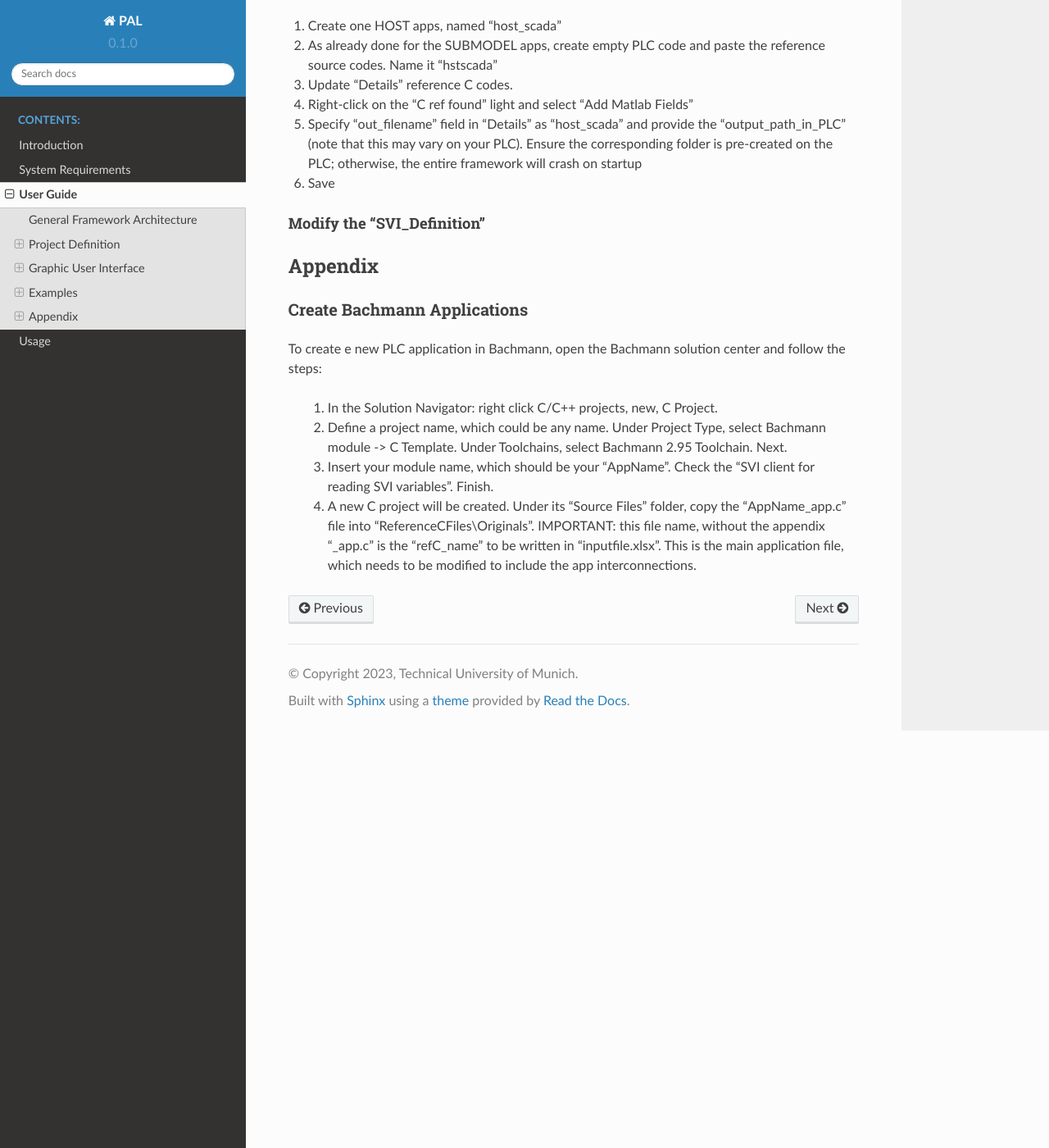
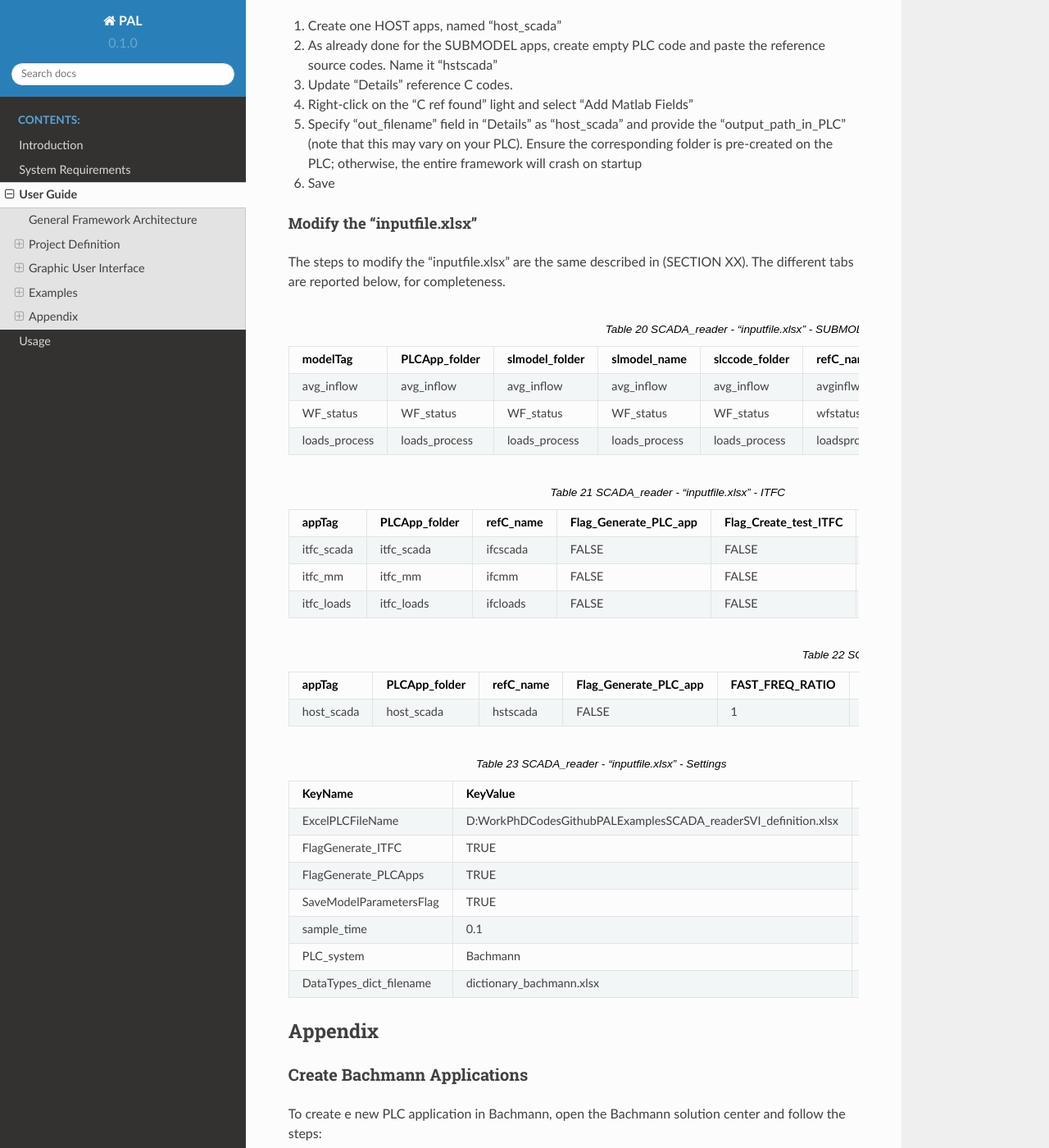
Before and after one commit to TUMLWE/PAL, a Sphinx documentation site: the page built from docs/source/user_guide.rst, in a window 1280 px wide and 1400 px high, scrolled down 27134 px. Shown: the whole window at 82% size. Built offline with Sphinx 7.4.7 and the Read the Docs theme 2.0.0, drawn with Linux system fonts in a browser that asks for light colours; some of the changed text lies outside the part shown.

Commit message:
docs update

```diff
--- /dev/null
+++ b/docs/source/inputfile_scadap1_host.csv
@@ -0,0 +1,2 @@
+appTag,PLCApp_folder,refC_name,Flag_Generate_PLC_app,FAST_FREQ_RATIO,SLOW_FREQ_RATIO,CTRL_FREQ_RATIO,out_filename,output_path_in_PLC,output_file_duration_s,Comment
+host_scada,host_scada,hstscada,FALSE,1,10,10,host_scada,/usbBulk0/SCADA/,60,
--- /dev/null
+++ b/docs/source/inputfile_scadap1_itfc.csv
@@ -0,0 +1,4 @@
+appTag,PLCApp_folder,refC_name,Flag_Generate_PLC_app,Flag_Create_test_ITFC,test_ITFC_filename,Comment
+itfc_scada,itfc_scada,ifcscada,FALSE,FALSE,,
+itfc_mm,itfc_mm,ifcmm,FALSE,FALSE,,
+itfc_loads,itfc_loads,ifcloads,FALSE,FALSE,,
--- /dev/null
+++ b/docs/source/inputfile_scadap1_settings.csv
@@ -0,0 +1,8 @@
+KeyName,KeyValue,Comment
+ExcelPLCFileName,"D:\Work\PhD\Codes\Github\PAL\Examples\SCADA_reader\SVI_definition.xlsx",
+FlagGenerate_ITFC,TRUE,
+FlagGenerate_PLCApps,TRUE,
+SaveModelParametersFlag,TRUE,
+sample_time,0.1,
+PLC_system,Bachmann,
+DataTypes_dict_filename,dictionary_bachmann.xlsx,
--- /dev/null
+++ b/docs/source/inputfile_scadap1_sm.csv
@@ -0,0 +1,4 @@
+modelTag,PLCApp_folder,slmodel_folder,slmodel_name,slccode_folder,refC_name,Flag_Generate_PLC_app,host_apptag,Comment
+avg_inflow,avg_inflow,avg_inflow,avg_inflow,avg_inflow,avginflw,FALSE,host_scada,
+WF_status,WF_status,WF_status,WF_status,WF_status,wfstatus,FALSE,host_scada,
+loads_process,loads_process,loads_process,loads_process,loads_process,loadsprc,FALSE,host_scada,
--- a/docs/source/user_guide.rst
+++ b/docs/source/user_guide.rst
@@ -350,10 +350,27 @@ Create HOST apps
 #.  Specify “out_filename” field in “Details” as "host_scada" and provide the "output_path_in_PLC" (note that this may vary on your PLC). Ensure the corresponding folder is pre-created on the PLC; otherwise, the entire framework will crash on startup
 #.  Save
 
-Modify the “SVI_Definition”
+Modify the "inputfile.xlsx"
 """"""""""""""""""""""""""""""""
 
+The steps to modify the "inputfile.xlsx" are the same described in (SECTION XX). The different tabs are reported below, for completeness.
 
+.. csv-table::  SCADA_reader - "inputfile.xlsx" - SUBMODEL
+   :file: inputfile_scadap1_sm.csv
+   :header-rows: 1
+
+.. csv-table::  SCADA_reader - "inputfile.xlsx" - ITFC
+   :file: inputfile_scadap1_itfc.csv
+   :header-rows: 1
+
+.. csv-table::  SCADA_reader - "inputfile.xlsx" - HOST
+   :file: inputfile_scadap1_host.csv
+   :header-rows: 1
+
+.. csv-table::  SCADA_reader - "inputfile.xlsx" - Settings
+   :file: inputfile_scadap1_settings.csv
+   :widths: 30, 60, 10
+   :header-rows: 1
 
 
 Appendix
```
Also changed, not shown: 1 other file.
